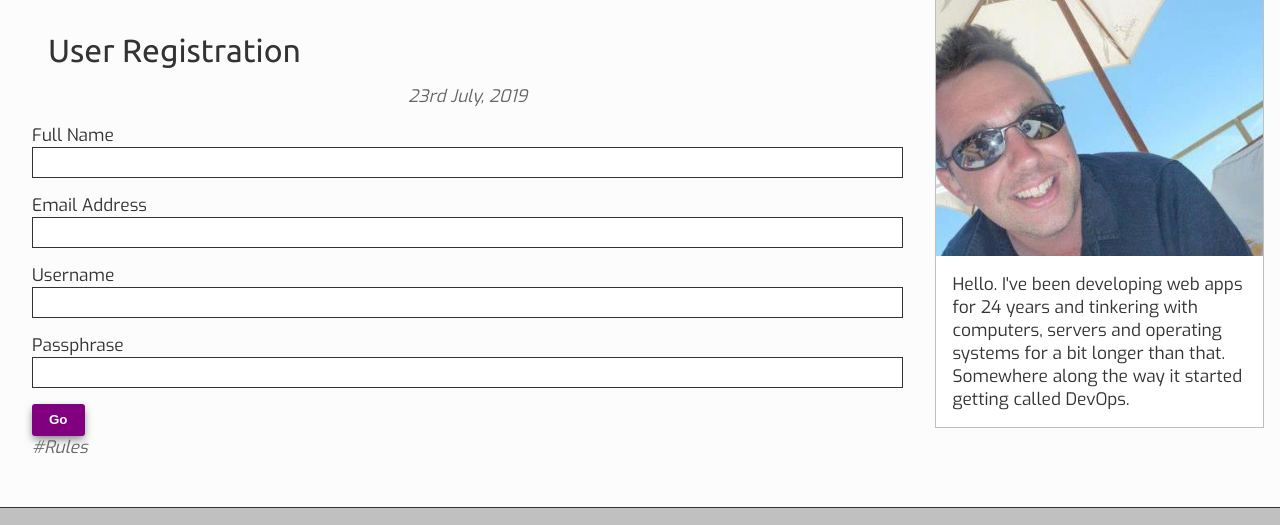
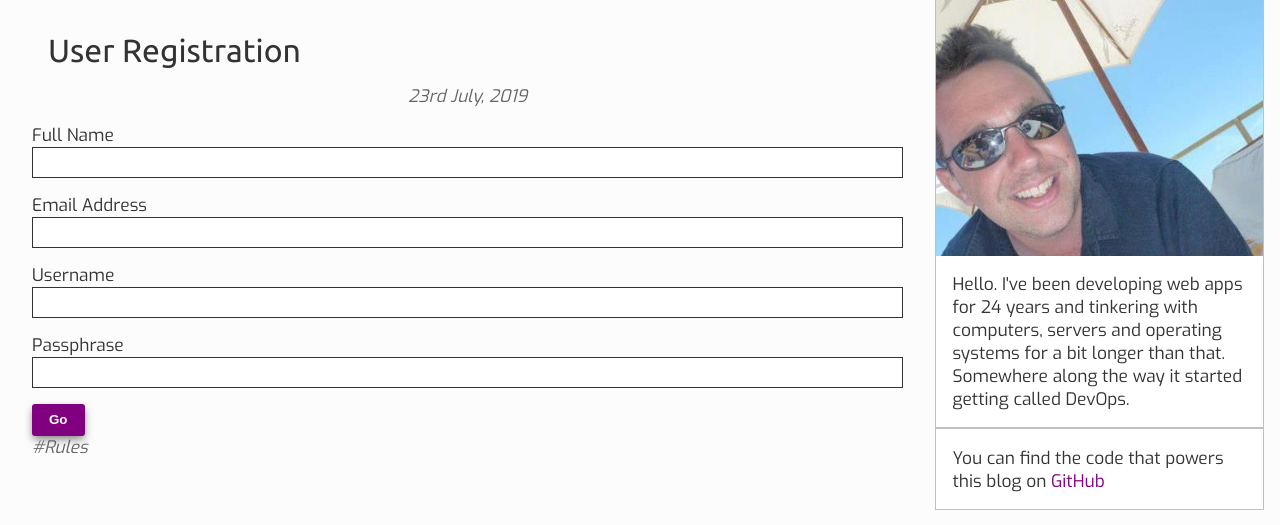
Before and after one commit to gargoyle/myblog, a PHP site: template src/views/register.twig in a window 1280 px wide. Shown: the part 86-611 px from the top of the page. Run offline with PHP 8.4, Linux system fonts and the light colour scheme; the template is opened without the code that fills it, so the values that code supplies are empty; some libraries are stand-ins or nearby versions.

Commit message:
Adds view the code block to main layout.

```diff
--- a/src/views/layout.twig
+++ b/src/views/layout.twig
@@ -43,6 +43,17 @@
                         </div>
                         {#<footer></footer>#}
                     </aside>
+
+                    <aside class="thecode paper">
+                        <header>
+                        </header>
+                        <div class="content">
+                            <p>
+                                You can find the code that powers this blog on <a href="https://github.com/gargoyle/myblog">GitHub</a>
+                            </p>
+                        </div>
+                        {#<footer></footer>#}
+                    </aside>
                 {% endblock %}
             </div>
         </div>
```
